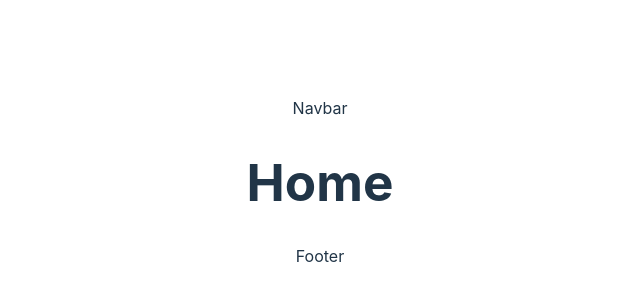
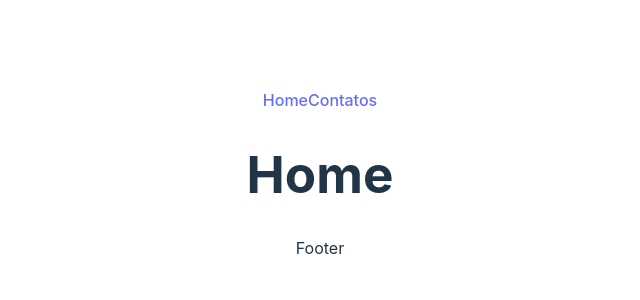
Before and after one commit to CeloAraujo/react, a React (Vite) app in the folder 7_react_router/router/: page / in a window 1280 px wide. Shown: the part 218-518 px from the top of the page, without its empty margins (320-960 px from the left). Built offline with nearby package versions, Linux system fonts and the light colour scheme.

Commit message:
Link entre pgs

```diff
--- a/7_react_router/router/src/App.jsx
+++ b/7_react_router/router/src/App.jsx
@@ -3,13 +3,15 @@
 
 import { Outlet } from "react-router-dom";
 
+// 5- link entre páginas
+import NavBar from "./components/NavBar";
+
 function App() {
-  const [count, setCount] = useState(0);
 
   return (
     <>
       <div>
-        <p>Navbar</p>
+        <NavBar/>
         <Outlet />
         <p>Footer</p>
       </div>
--- /dev/null
+++ b/7_react_router/router/src/components/NavBar.jsx
@@ -0,0 +1,12 @@
+import { Link } from "react-router-dom"
+
+const NavBar = () => {
+  return (
+    <div>
+        <Link to="/">Home</Link>
+        <Link to="/contact">Contatos</Link>
+    </div>
+  )
+}
+
+export default NavBar
```
